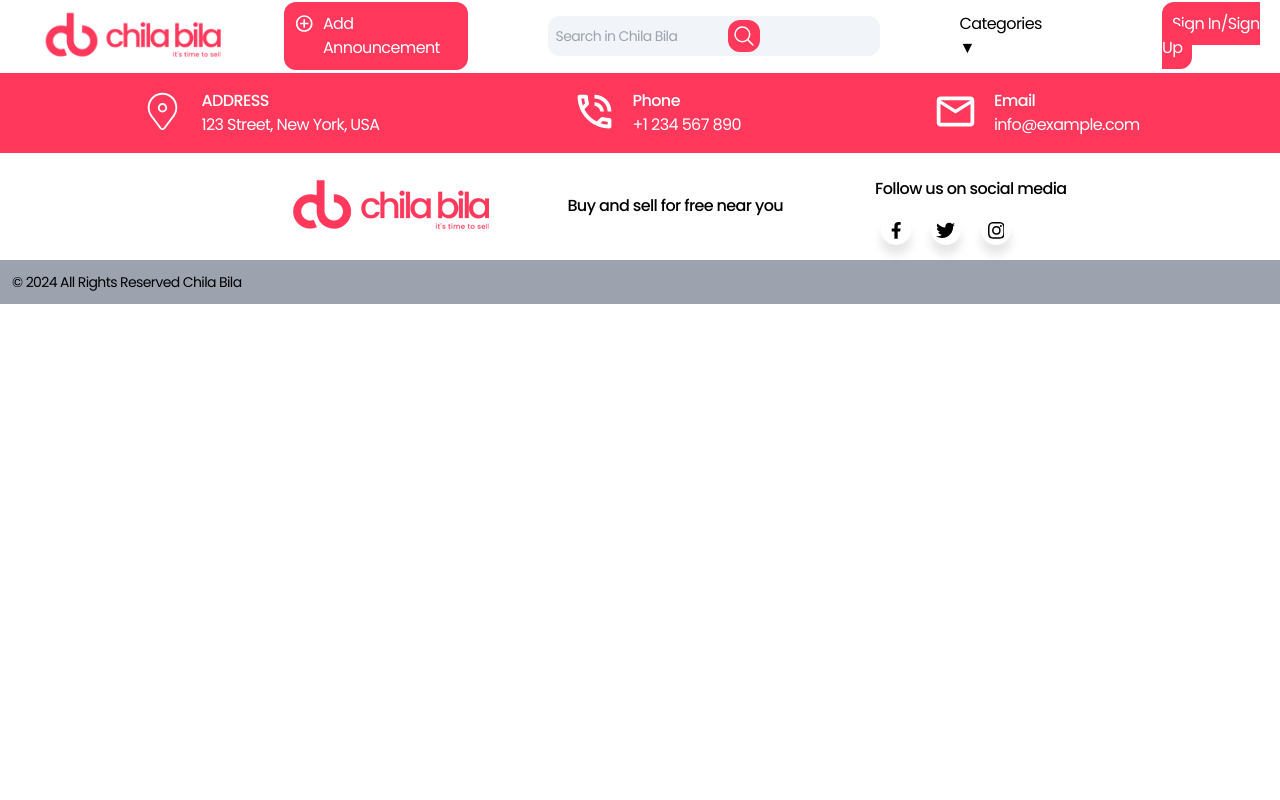
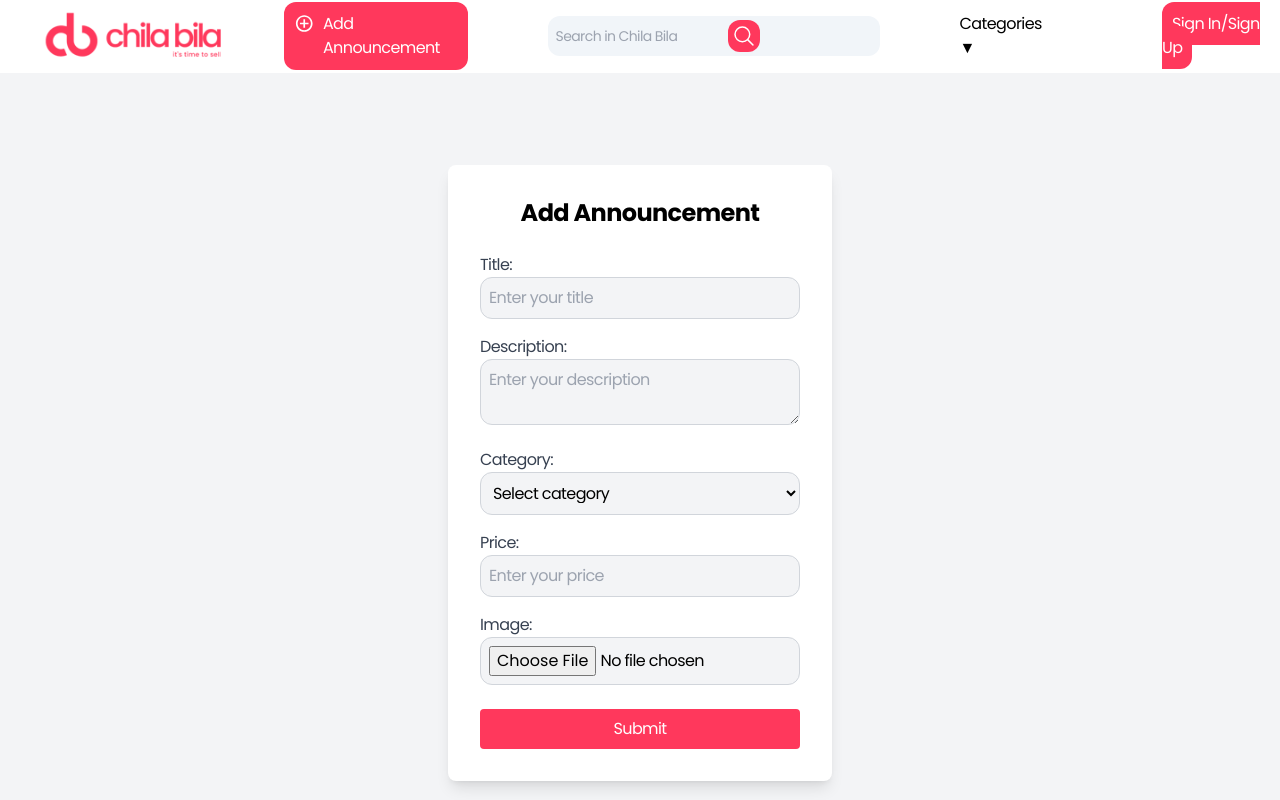
Before and after one commit to first-team-proj-senior/chila-bila, a React (Create React App) app in the folder front-end/: page /add-announcement in a window 1280 px wide. Shown: the top 800 px of the page. Built offline with nearby package versions, Linux system fonts and the light colour scheme.

Commit message:
finish addANNOUNCEMENT FORM

```diff
--- a/front-end/src/App.js
+++ b/front-end/src/App.js
@@ -7,7 +7,7 @@ import Electronics from './components/pages/Electronics'
 import Hobbies from './components/pages/Hobbies'
 import SignIn from './components/pages/SignIn'
 import SignUp from './components/pages/SignUp'
-import AddAnnoucement from './components/pages/AddAnnoucement.jsx';
+import AddAnnouncement from './components/pages/AddAnnoucement.jsx';
 import Home from './components/pages/Home'
 import Footer from './components/Footer.jsx'
 function App() {
@@ -17,7 +17,7 @@ function App() {
         <NavBar/>
         <Routes>
           <Route path="/" element={<Home/>} />
-          <Route path="/add-annoucement" element={<AddAnnoucement/>} />
+          <Route path="/add-announcement" element={<AddAnnouncement />} />
           <Route path="/sign-in" element={<SignIn/>}/>
           <Route path="/sign-up" element={<SignUp/>}/>
           <Route path='/category/real-estate' element={<RealEstate/>}/>
--- a/front-end/src/components/pages/AddAnnoucement.jsx
+++ b/front-end/src/components/pages/AddAnnoucement.jsx
@@ -1,11 +1,86 @@
-import React from 'react'
+import React, { useState } from 'react';
 
-const AddAnnoucement = () => {
+const AddAnnouncement = () => {
+  const [title, setTitle] = useState('');
+  const [description, setDescription] = useState('');
+  const [category, setCategory] = useState('');
+  const [image, setImage] = useState(null);
+  const [price, setPrice] = useState('');
+  const [error, setError] = useState('');
+
+  const handleSubmit = (e) => {
+    e.preventDefault();
+    if (!title || !description || !category || !price) {
+      setError('Please fill in all fields');
+      return;
+    }
+    setError('');
+  };
+
   return (
-    <div>
+    <div className="flex justify-center items-center h-screen bg-gray-100">
+      <div className="bg-white p-8 rounded-lg shadow-lg w-96">
+        <h2 className="text-2xl font-bold mb-6 text-center">Add Announcement</h2>
+        {error && <p className="text-red-500 mb-4">{error}</p>}
+        <form onSubmit={handleSubmit}>
+          <div className="mb-4">
+            <label htmlFor="title" className="block text-gray-700">Title:</label>
+            <input
+              type="text"
+              value={title}
+              onChange={(e) => setTitle(e.target.value)}
+              className="w-full p-2 border border-gray-300 rounded-xl bg-gray-100"
+              placeholder="Enter your title"
+            />
+          </div>
+          <div className="mb-4">
+            <label htmlFor="description" className="block text-gray-700">Description:</label>
+            <textarea
+              value={description}
+              onChange={(e) => setDescription(e.target.value)}
+              className="w-full p-2 border border-gray-300 rounded-xl bg-gray-100"
+              placeholder="Enter your description"
+            ></textarea>
+          </div>
+          <div className="mb-4">
+            <label htmlFor="category" className="block text-gray-700">Category:</label>
+            <select
+              value={category}
+              onChange={(e) => setCategory(e.target.value)}
+              className="w-full p-2 border border-gray-300 rounded-xl bg-gray-100"
+            >
+              <option value="">Select category</option>
+              <option value="real-estate">Real Estate</option>
+              <option value="cars">Cars</option>
+              <option value="electronics">Electronics</option>
+              <option value="hobbies">Hobbies</option>
+            </select>
+          </div>
+          <div className="mb-4">
+            <label htmlFor="price" className="block text-gray-700">Price:</label>
+            <input
+              type="number"
+              value={price}
+              onChange={(e) => setPrice(e.target.value)}
+              className="w-full p-2 border border-gray-300 rounded-xl bg-gray-100"
+              placeholder="Enter your price"
+            />
+          </div>
+          <div className="mb-6">
+            <label htmlFor="image" className="block text-gray-700">Image:</label>
+            <input
+              type="file"
+              onChange={""}
+              className="w-full p-2 border border-gray-300 rounded-xl bg-gray-100"
+            />
+          </div>
+          <button type="submit" className="w-full bg-[#ff385c] text-white p-2 rounded hover:bg-[#fe4869]">
+            Submit
+          </button>
+        </form>
+      </div>
+    </div>
+  );
+};
 
-    </div>
-  )
-}
-
-export default AddAnnoucement
+export default AddAnnouncement;
--- a/front-end/src/components/pages/SignIn.jsx
+++ b/front-end/src/components/pages/SignIn.jsx
@@ -26,10 +26,9 @@ const SignIn = () => {
             <label htmlFor="email" className="block text-gray-700">Email:</label>
             <input
               type="email"
-              id="email"
               value={email}
               onChange={(e) => setEmail(e.target.value)}
-              className="w-full p-2 border border-gray-300 rounded mt-1"
+              className="w-full p-2 border border-gray-300 rounded-xl bg-gray-100"
               placeholder="Enter your email"
             />
           </div>
@@ -37,10 +36,9 @@ const SignIn = () => {
             <label htmlFor="password" className="block text-gray-700">Password:</label>
             <input
               type="password"
-              id="password"
               value={password}
               onChange={(e) => setPassword(e.target.value)}
-              className="w-full p-2 border border-gray-300 rounded mt-1"
+              className="w-full p-2 border border-gray-300 rounded-xl bg-gray-100"
               placeholder="Enter your password"
             />
           </div>
--- a/front-end/src/components/pages/SignUp.jsx
+++ b/front-end/src/components/pages/SignUp.jsx
@@ -12,7 +12,6 @@ const SignUp = () => {
     if (!name || !email || !password || !confirmPassword) {
       setError('Please fill in all fields');
       return;
-      console.log("gfh,gvhbn")
     }
     if (password !== confirmPassword) {
       setError('Passwords do not match');
```
